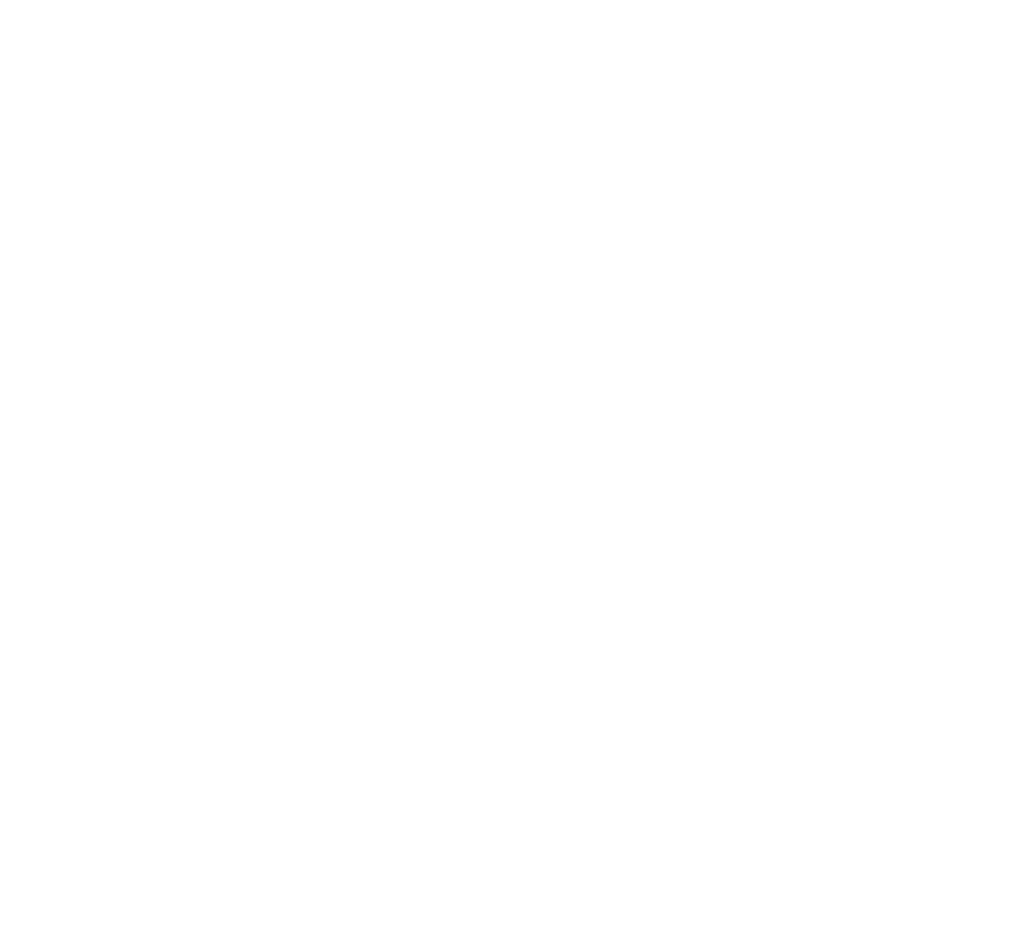
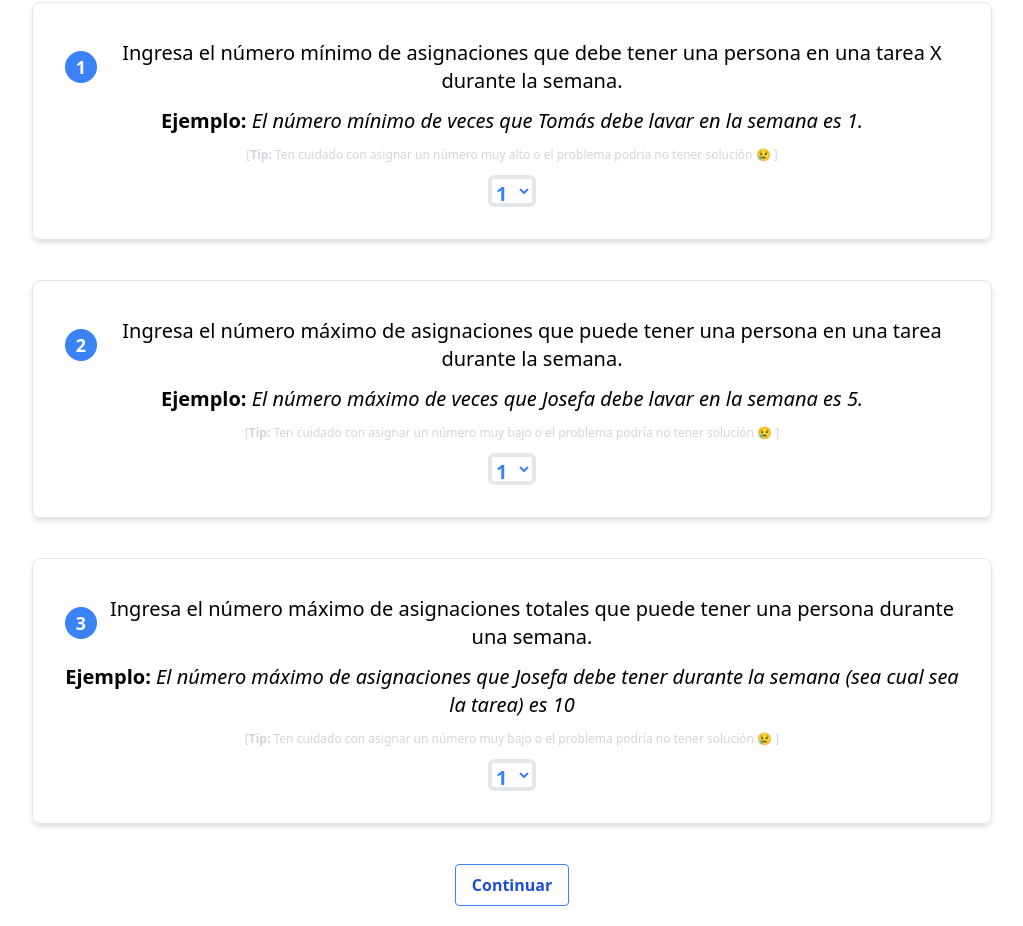
Before and after one commit to emeiese/task-assignation-frontend, a Vue app: page /assigner/costs/restrictions in a window 1280 px wide. Shown: the part 246-1172 px from the top of the page, without its empty margins (128-1151 px from the left). Before the commit the page ends 800 px from the top, so only its background shows below. Built offline with nearby package versions, Linux system fonts and the light colour scheme.

Commit message:
Agregando pagina de restricciones

```diff
--- /dev/null
+++ b/src/components/restriction.vue
@@ -0,0 +1,73 @@
+<template>
+  <div
+    class="border rounded-lg shadow-md p-8 flex flex-col space-y-3 w-3/4 items-center text-center text-xl"
+  >
+    <div class="flex flex-row items-center">
+      <div class="flex flex-row items-center space-x-3">
+        <div class="flex flex-row items-center">
+          <span class="circle-number">{{ id }}</span>
+          <span class="pl-2 pt-1">
+            {{ headerText }}
+          </span>
+        </div>
+      </div>
+    </div>
+    <span
+      ><b>Ejemplo: </b> <i>{{ example }}</i></span
+    >
+    <span class="text-xs text-gray-300">[<b>Tip:</b> {{ tipText }} ]</span>
+    <select
+      class="bg-white flex w-12 h-8 border-4 font-bold text-blue-500 rounded-md focus:ring"
+    >
+      <option
+        class="text-blue-300"
+        v-for="option in restrictionsOptions"
+        :key="option.value"
+        v-bind:value="option.value"
+        >{{ option.value }}</option
+      >
+    </select>
+
+  </div>
+</template>
+
+<script>
+export default {
+  props: {
+    id: String,
+    headerText: String,
+    example: String,
+    tipText: String,
+    restrictionsOptions: Array,
+  },
+  data() {
+    // el frontend debería comunicarle al backend
+    return {
+      options: [
+        {
+          text: "1",
+          value: 1,
+        },
+        {
+          text: "2",
+          value: 2,
+        },
+        {
+          text: "3",
+          value: 3,
+        },
+        {
+          text: "4",
+          value: 4,
+        },
+      ],
+      shoresRepetition: false,
+    };
+  },
+};
+</script>
+<style scoped>
+.circle-number {
+  @apply mt-1 flex-shrink-0 w-8 h-8 font-bold text-lg text-white rounded-full bg-blue-500 flex items-center justify-center;
+}
+</style>
--- a/src/router/index.js
+++ b/src/router/index.js
@@ -3,6 +3,7 @@ import Landing from "../views/landing";
 import Assigner from "../views/assigner";
 import CostAssigner from "../views/costAssigner.vue";
 import RestrictionAssigner from "../views/restrictionAssigner.vue";
+import Optimizer from "../views/optimizer.vue";
 
 const routes = [
   {
@@ -43,6 +44,18 @@ const routes = [
       };
     },
   },
+  {
+    path: "/optimize",
+    name: "Optimizer",
+    component: Optimizer,
+    props(route) {
+      return {
+        names: route.query.names,
+        shores: route.query.shores,
+        days: route.query.days,
+      };
+    },
+  },
 ];
 
 const router = createRouter({
--- a/src/views/costAssigner.vue
+++ b/src/views/costAssigner.vue
@@ -77,6 +77,7 @@ export default {
     assignCosts: Boolean,
   },
   data() {
+    // El frontend debería comunicarle la lista de tareas al backend para que el backend retorne un diccionario que sean las opciones.
     return {
       options: [
         {
--- /dev/null
+++ b/src/views/optimizer.vue
@@ -0,0 +1,19 @@
+<template>
+  <div class="text-3xl p-10">
+    Hola! Esta página sigue en construcción, vuelve en un par de días más para saber si la terminé 😁️.
+  </div>
+</template>
+
+<script>
+export default {
+  props: {
+    names: Array,
+    shores: Array,
+    days: Array,
+    eqRestrictions: Boolean,
+    assignCosts: Boolean,
+  },
+};
+</script>
+
+<style scoped></style>
--- a/src/views/restrictionAssigner.vue
+++ b/src/views/restrictionAssigner.vue
@@ -1,13 +1,102 @@
 <template>
-<div>
-    <h1>Hola!</h1>
-</div>
+  <div class="w-full flex flex-col m-5 items-center mx-auto space-y-10">
+    <h1 class="pt-10 text-3xl font-bold text-blue-500">
+      Restricciones de justicia
+    </h1>
+    <span class="w-3/4 text-center">
+      El problema tiene como supuesto que
+      <b>las tareas se pueden repetir durante los días de semana escogidos</b> y
+      que <b>las personas pueden tener más de una tarea al día</b> , pero hay
+      algunas preguntas que debes responder para agregarle un poco de justicia a
+      la asignación de tareas entre las distintas personas durante un set de
+      días 🙌️
+    </span>
+    <restriction
+      v-for="rest in restrictionsList"
+      :key="rest.id"
+      :id="rest.id"
+      :headerText="rest.headerText"
+      :example="rest.example"
+      :tipText="rest.tipText"
+      :restrictionsOptions="options"
+    />
+    <router-link
+      class="bg-transparent hover:bg-blue-500 text-blue-700 font-semibold hover:text-white py-2 px-4 border border-blue-500 hover:border-transparent rounded"
+      :to="{
+        path: '/optimize',
+        query: {
+          names: names,
+          shores: shores,
+          days: days,
+        },
+      }"
+    >
+      Continuar
+    </router-link>
+  </div>
 </template>
 
 <script>
+import restriction from "../components/restriction.vue";
 export default {
-}
+  props: {
+    names: Array,
+    shores: Array,
+    days: Array,
+  },
+  components: { restriction },
+  data() {
+    // el frontend debería comunicarle al backend
+    return {
+      options: [
+        {
+          text: "1",
+          value: 1,
+        },
+        {
+          text: "2",
+          value: 2,
+        },
+        {
+          text: "3",
+          value: 3,
+        },
+        {
+          text: "4",
+          value: 4,
+        },
+      ],
+      restrictionsList: [
+        {
+          id: "1",
+          headerText:
+            "Ingresa el número mínimo de asignaciones que debe tener una persona en una tarea X durante la semana.",
+          example:
+            "El número mínimo de veces que Tomás debe lavar en la semana es 1.",
+          tipText:
+            "Ten cuidado con asignar un número muy alto o el problema podria no tener solución 😢️ ",
+        },
+        {
+          id: "2",
+          headerText:
+            "Ingresa el número máximo de asignaciones que puede tener una persona en una tarea durante la semana.",
+          example:
+            "El número máximo de veces que Josefa debe lavar en la semana es 5.",
+          tipText:
+            "Ten cuidado con asignar un número muy bajo o el problema podría no tener solución 😢️",
+        },
+        {
+          id: "3",
+          headerText:
+            "Ingresa el número máximo de asignaciones totales  que puede tener una persona durante una semana.",
+          example:
+            "El número máximo de asignaciones que Josefa debe tener durante la semana (sea cual sea la tarea) es 10",
+          tipText:
+            "Ten cuidado con asignar un número muy bajo o el problema podría no tener solución 😢️",
+        },
+      ],
+    };
+  },
+};
 </script>
-<style scoped>
-
-</style>
+<style scoped></style>
```
